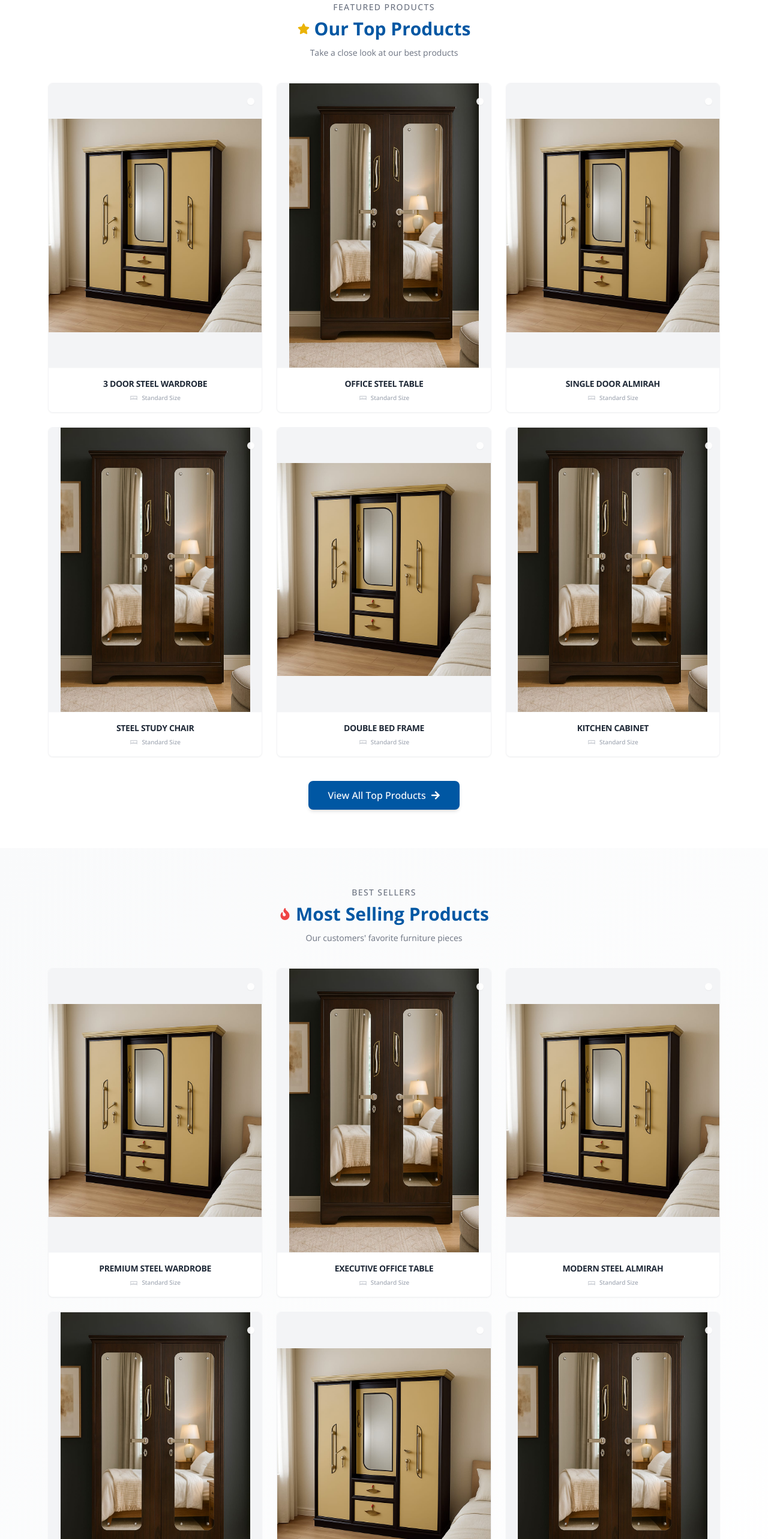
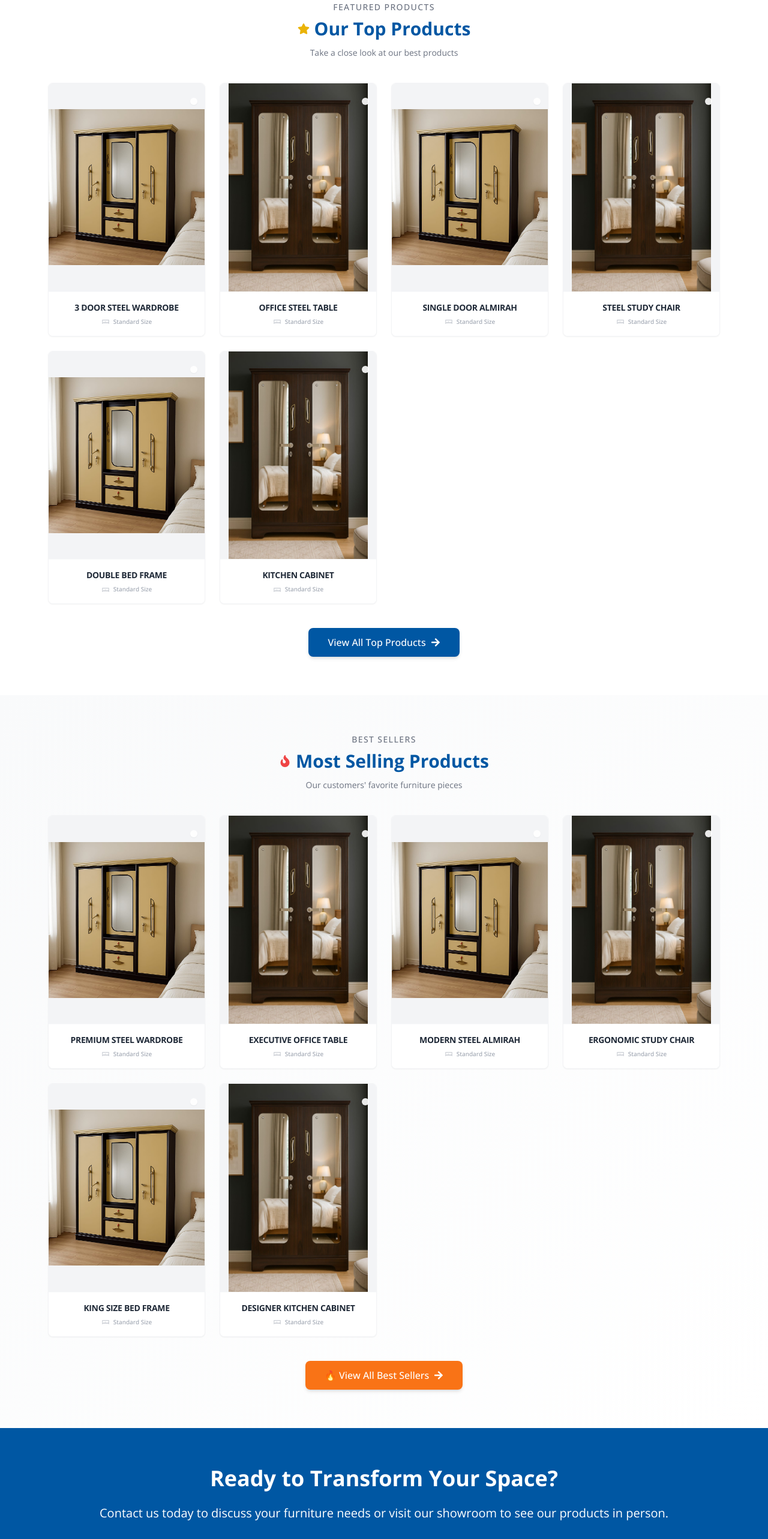
Before and after one commit to manishh101/Shree-Manish-Steel-Furniture-Udhyog, a Next.js app: page / in a window 1280 px wide. Shown: the part 1560-4126 px from the top of the page at 60% size. Built offline with nearby package versions, Linux system fonts and the light colour scheme; no server answers.

Commit message:
feat: increase product display count to 8 and update grid layout to 4 columns in product sections

```diff
--- a/components/CleanMostSellingSection.tsx
+++ b/components/CleanMostSellingSection.tsx
@@ -39,7 +39,7 @@ const CleanMostSellingSection: React.FC = () => {
       console.log('Fetching most selling products from API...');
 
       // Use the correct API method for most selling products
-      const response = await productAPI.getMostSelling(6);
+      const response = await productAPI.getMostSelling(8);
 
       console.log('Most selling products API response:', response);
 
@@ -165,7 +165,7 @@ const CleanMostSellingSection: React.FC = () => {
         </div>
 
         {/* Products Grid */}
-        <div className="grid grid-cols-2 md:grid-cols-3 lg:grid-cols-3 gap-3 md:gap-6 mb-8 md:mb-10">
+        <div className="grid grid-cols-2 md:grid-cols-3 lg:grid-cols-4 gap-3 md:gap-6 mb-8 md:mb-10">
           {bestSellingProducts.map((product) => (
             <ProductCard
               key={product._id || product.id}
--- a/components/CleanTopProductsSection.tsx
+++ b/components/CleanTopProductsSection.tsx
@@ -38,7 +38,7 @@ const CleanTopProductsSection: React.FC = () => {
       console.log('Fetching top products from API...');
 
       // Use the correct API method for top products
-      const response = await productAPI.getTopProducts(6);
+      const response = await productAPI.getTopProducts(8);
 
       console.log('Top products API response:', response);
 
@@ -158,7 +158,7 @@ const CleanTopProductsSection: React.FC = () => {
         </div>
 
         {/* Products Grid */}
-        <div className="grid grid-cols-2 md:grid-cols-3 lg:grid-cols-3 gap-3 md:gap-6 mb-8 md:mb-10">
+        <div className="grid grid-cols-2 md:grid-cols-3 lg:grid-cols-4 gap-3 md:gap-6 mb-8 md:mb-10">
           {topProducts.map((product) => (
             <ProductCard
               key={product._id || product.id}
```
